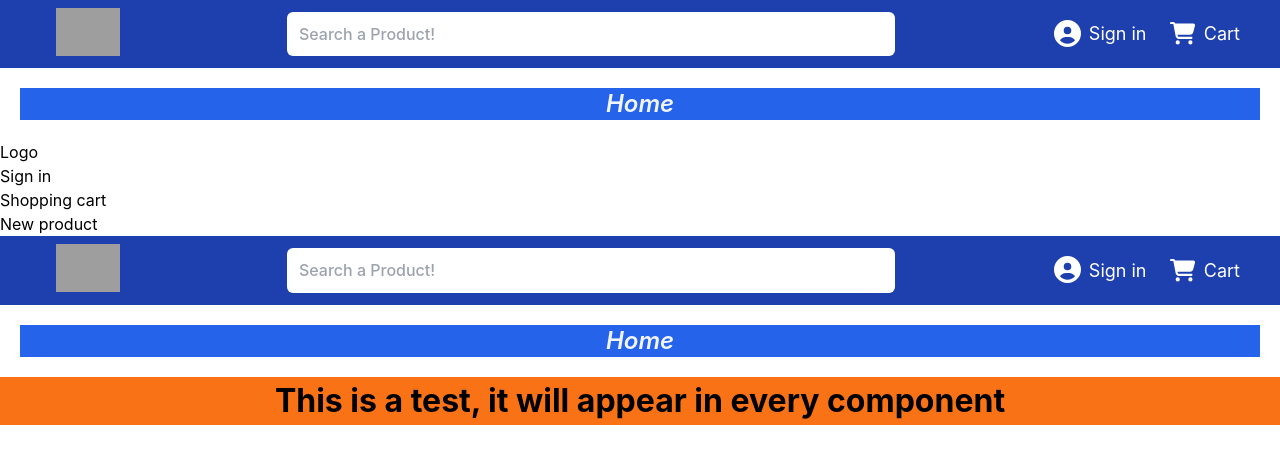
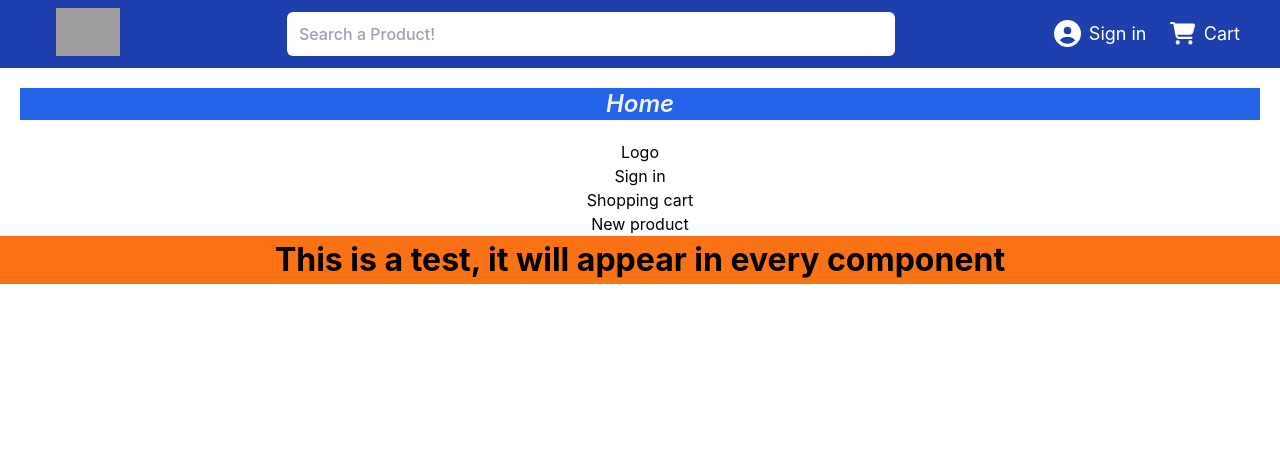
Before and after one commit to LuisAlbertoATOS/OnlineStore-React, a React (Create React App) app in the folder online-store/: page / in a window 1280 px wide. Shown: the top 464 px of the page. Built offline with nearby package versions, Linux system fonts and the light colour scheme; grey boxes are pictures that could not be loaded.

Commit message:
merge conflict fix 2

```diff
--- a/online-store/src/App.js
+++ b/online-store/src/App.js
@@ -19,23 +19,7 @@ import "./App.css";
 
 function App() {
   return (
-    <React.Fragment className="App">
-      <Home />
-      <p>
-        <Link to="/">Logo</Link>
-      </p>
-      <p>
-        <Link to="/sign-in">Sign in</Link>
-      </p>
-      <p>
-        <Link to="/shopping-cart">Shopping cart</Link>
-      </p>
-
-      {/* Temporary disable */}
-      <p>
-        <Link to="/product-form">New product</Link>
-      </p>
-
+    <section className="App">
       <Routes>
         <Route path="/*" element={<Home />} />
         <Route path="/sign-in" element={<SignInForm />} />
@@ -56,10 +40,25 @@ function App() {
         <Route path="/user-form" element={<UserInfoForm />} />
       </Routes>
 
+      <p>
+        <Link to="/">Logo</Link>
+      </p>
+      <p>
+        <Link to="/sign-in">Sign in</Link>
+      </p>
+      <p>
+        <Link to="/shopping-cart">Shopping cart</Link>
+      </p>
+
+      {/* Temporary disable */}
+      <p>
+        <Link to="/product-form">New product</Link>
+      </p>
+
       <h1 className="debug bg-orange-500">
         This is a test, it will appear in every component{" "}
       </h1>
-    </React.Fragment>
+    </section>
   );
 }
 
--- a/online-store/src/components/Home/Home.jsx
+++ b/online-store/src/components/Home/Home.jsx
@@ -8,10 +8,6 @@ const Home = () => {
       <div className="italic font-semibold text-center text-2xl text-slate-100 bg-blue-600 m-5">
         Home
       </div>
-      {/* <img
-        alt="Logo"
-        src="https://th.bing.com/th/id/R.99bfc1bdb46c7a576608edaa8be94640?rik=UX4A7YqNlXOCvQ&riu=http%3a%2f%2fcdn.onlinewebfonts.com%2fsvg%2fimg_168863.png&ehk=hfHdC0hxEnNIMLGSqR2xBMsQexVonGeNhOrqq4tZVi8%3d&risl=&pid=ImgRaw&r=0"
-      ></img> */}
     </div>
   );
 };
--- a/online-store/src/components/Navbar.jsx
+++ b/online-store/src/components/Navbar.jsx
@@ -1,38 +1,40 @@
 import React from "react";
-import { FontAwesomeIcon } from '@fortawesome/react-fontawesome'
-import { faCartShopping, faCircleUser } from '@fortawesome/free-solid-svg-icons'
+import { Route, Routes, Link } from "react-router-dom";
+import { FontAwesomeIcon } from "@fortawesome/react-fontawesome";
+import {
+  faCartShopping,
+  faCircleUser,
+} from "@fortawesome/free-solid-svg-icons";
 
 const Navbar = () => {
   return (
     <header className="bg-blue-800 sticky top-0">
       <nav className="flex justify-between align-center px-8 ">
-        <a href="/">
+        <Link to="/">
           <img
             className="h-16 px-6 py-2"
             alt="Logo"
             src="https://vantiq.com/wp-content/uploads/2019/07/logo-tokyo-white-2x.png"
           ></img>
-        </a>
+        </Link>
         <input
           type="text"
           className="rounded-md w-1/2 m-3 px-3 font-medium focus:outline-gray-800 "
           placeholder="Search a Product!"
         />
-        <div className="py-5">
-          <a
-            className="text-white text-lg py-5 px-2 hover:bg-blue-900"
-            href="###"
-          >
-            <FontAwesomeIcon icon={faCircleUser} className="px-2 fa-xl" />
-            Sign in
-          </a>
-          <a
-            className="text-white text-lg py-5 px-2 hover:bg-blue-900"
-            href="##"
-          >
-            <FontAwesomeIcon icon={faCartShopping} className="px-2 fa-lg" />
-            Cart
-          </a>
+        <div className="flex flex-row">
+          <Link to="/sign-in">
+            <p className="text-white text-lg py-5 px-2 hover:bg-blue-900">
+              <FontAwesomeIcon icon={faCircleUser} className="px-2 fa-xl" />
+              Sign in
+            </p>
+          </Link>
+          <Link to="/shopping-cart">
+            <p className="text-white text-lg py-5 px-2 hover:bg-blue-900">
+              <FontAwesomeIcon icon={faCartShopping} className="px-2 fa-lg" />
+              Cart
+            </p>
+          </Link>
         </div>
       </nav>
     </header>
--- a/online-store/src/components/ShoppingCart/ShoppingCart.jsx
+++ b/online-store/src/components/ShoppingCart/ShoppingCart.jsx
@@ -1,10 +1,12 @@
 import React from 'react';
 import { Route, Routes, Link } from 'react-router-dom';
+import Navbar from '../Navbar';
 import SuccessfullPurchase from './SuccessfullPurchase';
 
 const ShoppingCart = () => {
   return (
     <div>
+      <Navbar />
       <h1 className="italic font-semibold text-center text-2xl text-slate-100 bg-blue-600 m-5">
         ShoppingCart
       </h1>
```
Also changed, not shown: 1 other file (tests, documents, lock files or other folders).
